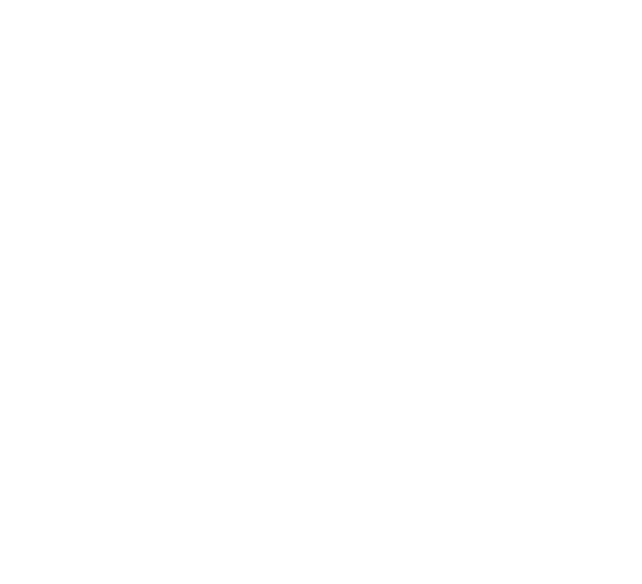
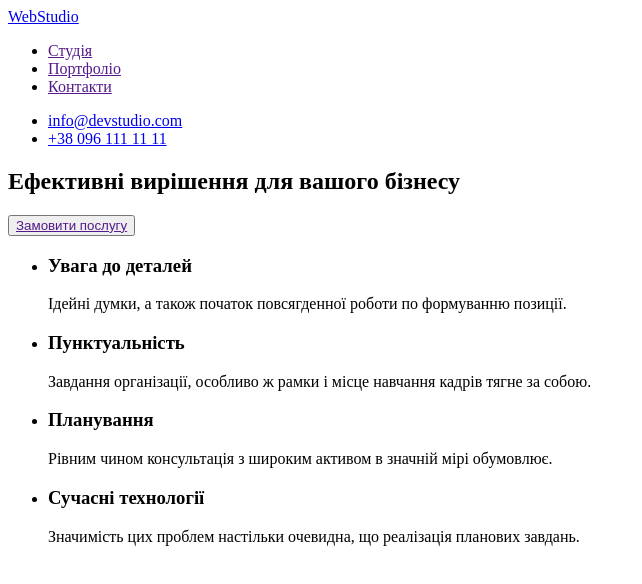
Before and after one commit to RS-free/goit-markup-hw-01, a plain HTML site: page index.html in a window 1280 px wide. Shown: the whole page, without its empty margins (0-642 px from the left). Drawn offline with Linux system fonts and the light colour scheme.

Commit message:
додавання секції про компанію

```diff
--- a/index.html
+++ b/index.html
@@ -1,5 +1,5 @@
 <!DOCTYPE html>
-<html lang="en">
+<html lang="ua">
 <head>
     <meta charset="UTF-8">
     <meta http-equiv="X-UA-Compatible" content="IE=edge">
@@ -7,6 +7,46 @@
     <title>Document</title>
 </head>
 <body>
-
+    <header>
+        <nav>
+            <!--шапка макету-->
+            <a href="/">WebStudio</a>
+            <ul>
+                <li><a href="">Студія</a></li>
+                <li><a href="">Портфоліо</a></li>
+                <li><a href="">Контакти</a></li>
+            </ul>
+        </nav>
+        <ul>
+            <li><a href="mail to:info@devstudio.com">info@devstudio.com</a></li>
+            <li><a href="tel:+380961111111">+38 096 111 11 11</a></li>
+        </ul>
+    </header>
+    <section>
+        <h1>Ефективні вирішення для вашого бізнесу</h1>
+        <button type="button"><a href="">Замовити послугу</a></button>
+    </section>
+    <!--секція про компанію-->
+    <section>
+        <ul>
+            <li>
+                <h3>Увага до деталей</h3>
+                <p>Ідейні думки, а також початок повсягденної роботи по формуванню позиції.</p>
+            </li>
+            <li>
+                <h3>Пунктуальність</h3>
+                <p>Завдання організації, особливо ж рамки і місце навчання кадрів тягне за собою.</p>
+            </li>
+            <li>
+                <h3>Планування</h3>
+                <p>Рівним чином консультація з широким активом в значній мірі обумовлює.</p>
+            </li>
+            <li>
+                <h3>Сучасні технології</h3>
+                <p>Значимість цих проблем настільки очевидна, що реалізація планових завдань.</p>
+            </li>
+        </ul>
+    </section>
+    <!--секція опису-->
 </body>
 </html>
```
